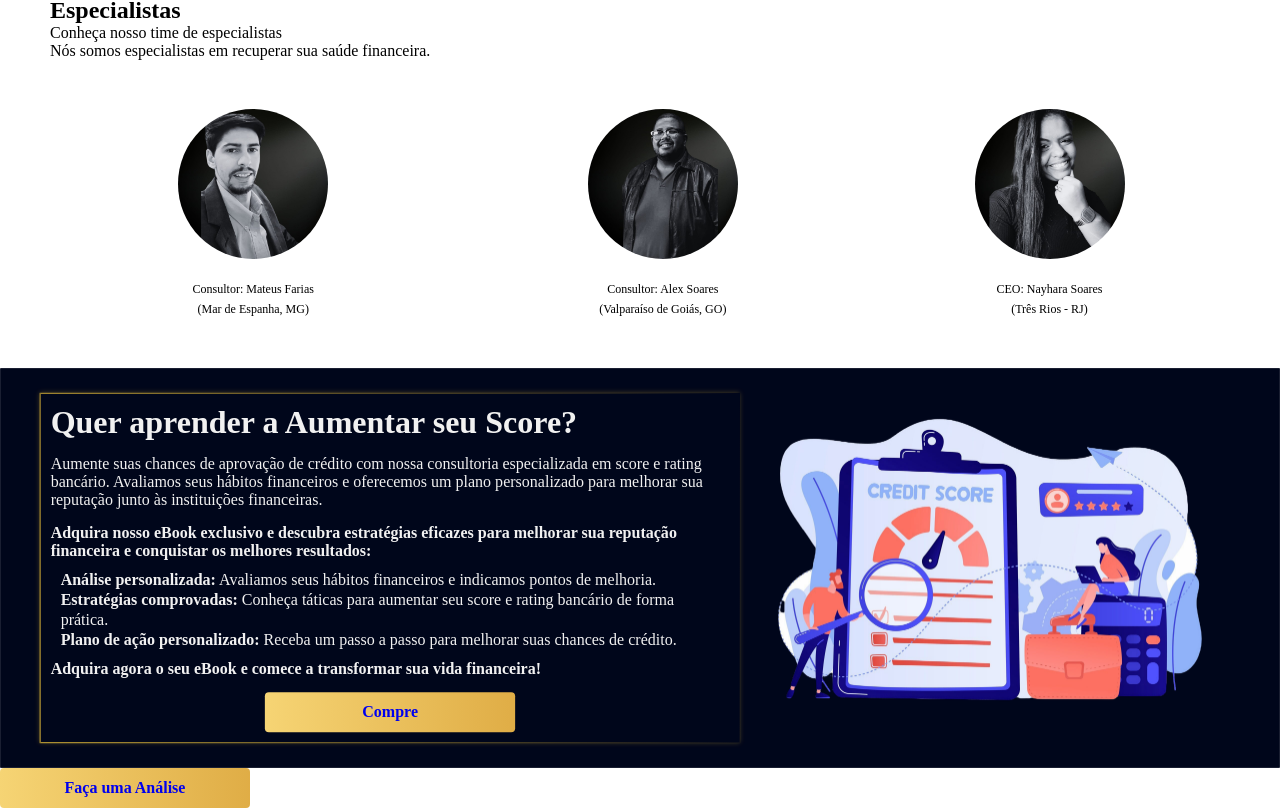
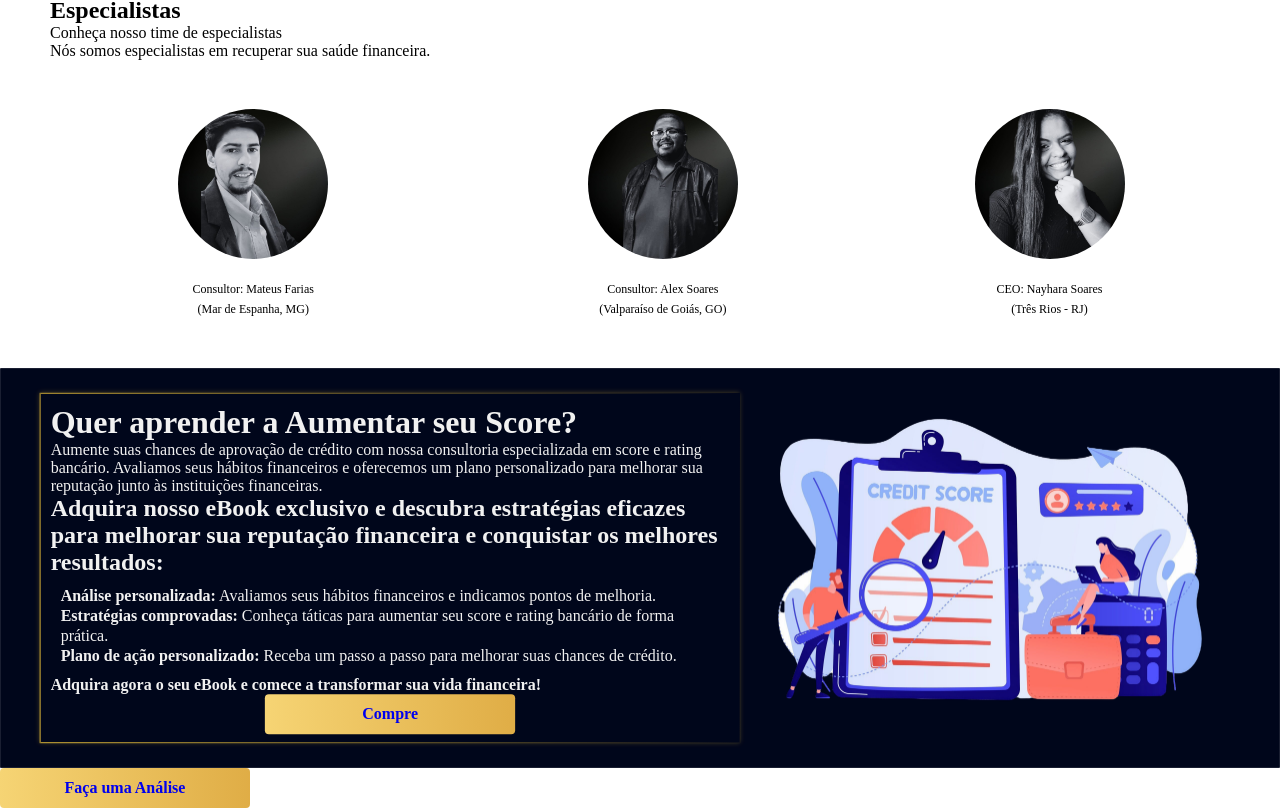
Before and after one commit to Insert-Desenvolvimento/site-clearname, a Next.js app: page / in a window 1280 px wide. Shown: the part 2644-3452 px from the top of the page. Built offline with nearby package versions, Linux system fonts and the light colour scheme.

Commit message:
feat: adjust in ebook section

```diff
--- a/src/app/components/ebookComponent/index.tsx
+++ b/src/app/components/ebookComponent/index.tsx
@@ -18,15 +18,15 @@ export default function EbookComponent() {
                 seus hábitos financeiros e oferecemos um plano personalizado
                 para melhorar sua reputação junto às instituições financeiras.
               </p>
-              <p className="contentEbookInfo">
-              <strong>Adquira nosso eBook exclusivo e descubra estratégias eficazes para melhorar sua reputação financeira e conquistar os melhores resultados:</strong>
+              <div className="contentEbookInfo">
+              <h2>Adquira nosso eBook exclusivo e descubra estratégias eficazes para melhorar sua reputação financeira e conquistar os melhores resultados:</h2>
               <ul>
                 <li><strong>Análise personalizada:</strong> Avaliamos seus hábitos financeiros e indicamos pontos de melhoria.</li>
                 <li><strong>Estratégias comprovadas:</strong> Conheça táticas para aumentar seu score e rating bancário de forma prática.</li>
                 <li><strong>Plano de ação personalizado:</strong> Receba um passo a passo para melhorar suas chances de crédito.</li>
               </ul>
               <strong>Adquira agora o seu eBook e comece a transformar sua vida financeira!</strong>
-              </p>
+              </div>
               <div className="containerButtonEbook">
               <Button router={"ebook"} name={"Compre"} />
               </div>
```
